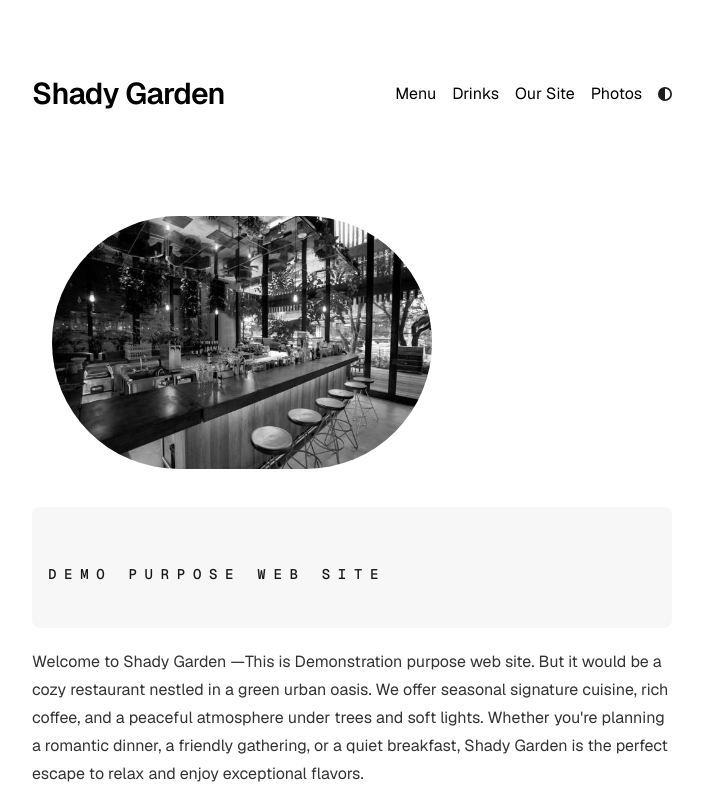
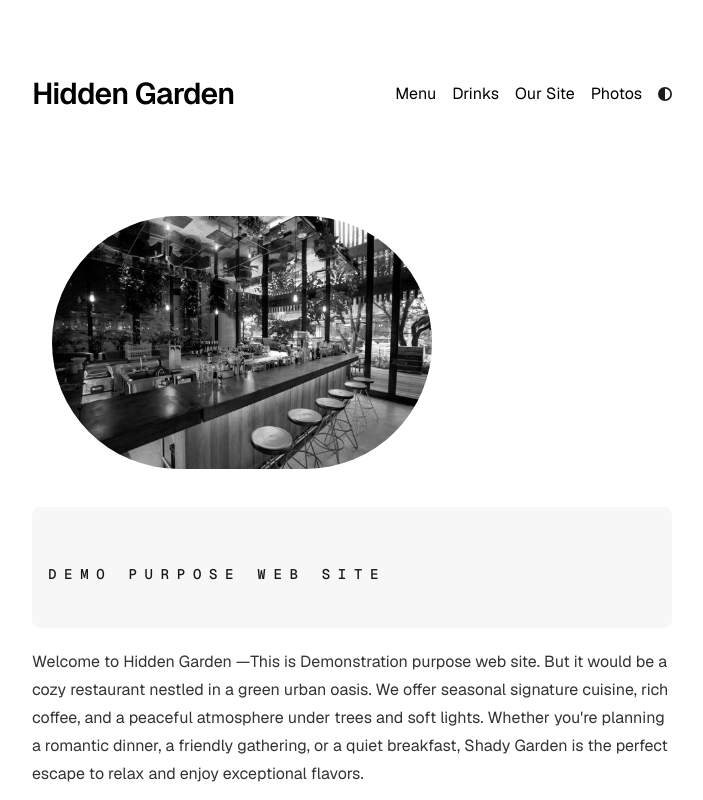
Before and after one commit to ivan-telepop/hidden-garden, a Next.js app: page / in a window 1280 px wide. Shown: the top 800 px of the page, without its empty margins (288-991 px from the left). Built offline with nearby package versions, Linux system fonts and the light colour scheme.

Commit message:
hidden sounds better

```diff
--- a/app/config.ts
+++ b/app/config.ts
@@ -1,10 +1,10 @@
 export const metaData = {
   baseUrl: "https://example.com/",
-  title: "Shady Garden",
+  title: "Hidden Garden",
   name: "Restaurant that we deserved",
   ogImage: "/",
   description:
-    "Demonstartion web site for restaurants",
+    "Demonstration web site for restaurants",
 };
 
 export const socialLinks = {
--- a/app/page.tsx
+++ b/app/page.tsx
@@ -21,7 +21,7 @@ export default function Page() {
   <div className="prose prose-neutral dark:prose-invert ">
    <pre> <h4>D E M O   P U R P O S E   W E B   S I T E </h4> </pre>
 
-  <p>Welcome to Shady Garden —This is Demonstration purpose web site. But it would be a cozy restaurant nestled in a green urban oasis. We offer seasonal signature cuisine, rich coffee, and a peaceful atmosphere under trees and soft lights. Whether you're planning a romantic dinner, a friendly gathering, or a quiet breakfast, Shady Garden is the perfect escape to relax and enjoy exceptional flavors.</p>
+  <p>Welcome to Hidden Garden —This is Demonstration purpose web site. But it would be a cozy restaurant nestled in a green urban oasis. We offer seasonal signature cuisine, rich coffee, and a peaceful atmosphere under trees and soft lights. Whether you're planning a romantic dinner, a friendly gathering, or a quiet breakfast, Shady Garden is the perfect escape to relax and enjoy exceptional flavors.</p>
  <hr/>
         <pre className="prose prose-neutral dark:prose-invert ">
           <p>
```
